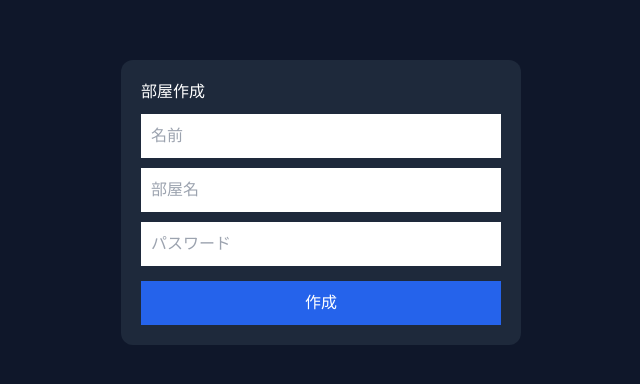
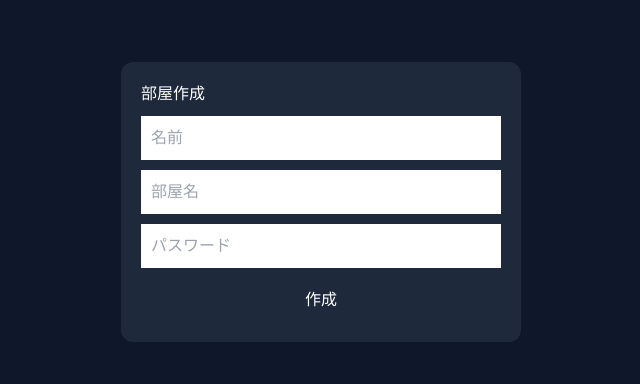
Before and after one commit to satoknan-droid/chatsite, a Next.js app: page /create in a window 1280 px wide. Shown: the part 198-582 px from the top of the page, without its empty margins (319-959 px from the left). Built offline with nearby package versions, Linux system fonts and the light colour scheme.

Commit message:
Update page.tsx

```diff
--- a/src/app/create/page.tsx
+++ b/src/app/create/page.tsx
@@ -1,34 +1,55 @@
 "use client";
 
 import { useState } from "react";
-import { addDoc, collection } from "firebase/firestore";
+
+import {
+  addDoc,
+  collection,
+} from "firebase/firestore";
+
 import { db } from "../../firebase/config";
+
 import bcrypt from "bcryptjs";
 
 export default function CreatePage() {
   const [name, setName] = useState("");
   const [room, setRoom] = useState("");
-  const [password, setPassword] = useState("");
+  const [password, setPassword] =
+    useState("");
 
   const createRoom = async () => {
-    if (!name || !room || !password) {
-      alert("全て入力してください");
+    if (
+      !name ||
+      !room ||
+      !password
+    ) {
+      alert(
+        "すべて入力してください"
+      );
       return;
     }
 
-    const passwordHash = await bcrypt.hash(
+    const passwordHash =
+      await bcrypt.hash(
         password,
         10
       );
 
-    await addDoc(collection(db, "rooms"), {
+    await addDoc(
+      collection(db, "rooms"),
+      {
         owner: name,
         roomName: room,
         passwordHash,
         createdAt: Date.now(),
-    });
+      }
+    );
 
     alert("部屋を作成しました");
+
+    setName("");
+    setRoom("");
+    setPassword("");
   };
 
   return (
@@ -58,8 +79,8 @@ export default function CreatePage() {
           }
           style={{
             width: "100%",
+            padding: "10px",
             marginTop: "10px",
-            padding: "10px",
           }}
         />
 
@@ -71,8 +92,8 @@ export default function CreatePage() {
           }
           style={{
             width: "100%",
+            padding: "10px",
             marginTop: "10px",
-            padding: "10px",
           }}
         />
 
@@ -81,12 +102,14 @@ export default function CreatePage() {
           placeholder="パスワード"
           value={password}
           onChange={(e) =>
-            setPassword(e.target.value)
+            setPassword(
+              e.target.value
+            )
           }
           style={{
             width: "100%",
+            padding: "10px",
             marginTop: "10px",
-            padding: "10px",
           }}
         />
 
@@ -94,11 +117,8 @@ export default function CreatePage() {
           onClick={createRoom}
           style={{
             width: "100%",
-            marginTop: "15px",
             padding: "10px",
-            background: "#2563eb",
-            color: "white",
-            border: "none",
+            marginTop: "10px",
           }}
         >
           作成
```
Lines whose indentation alone changed are shown as unchanged.
